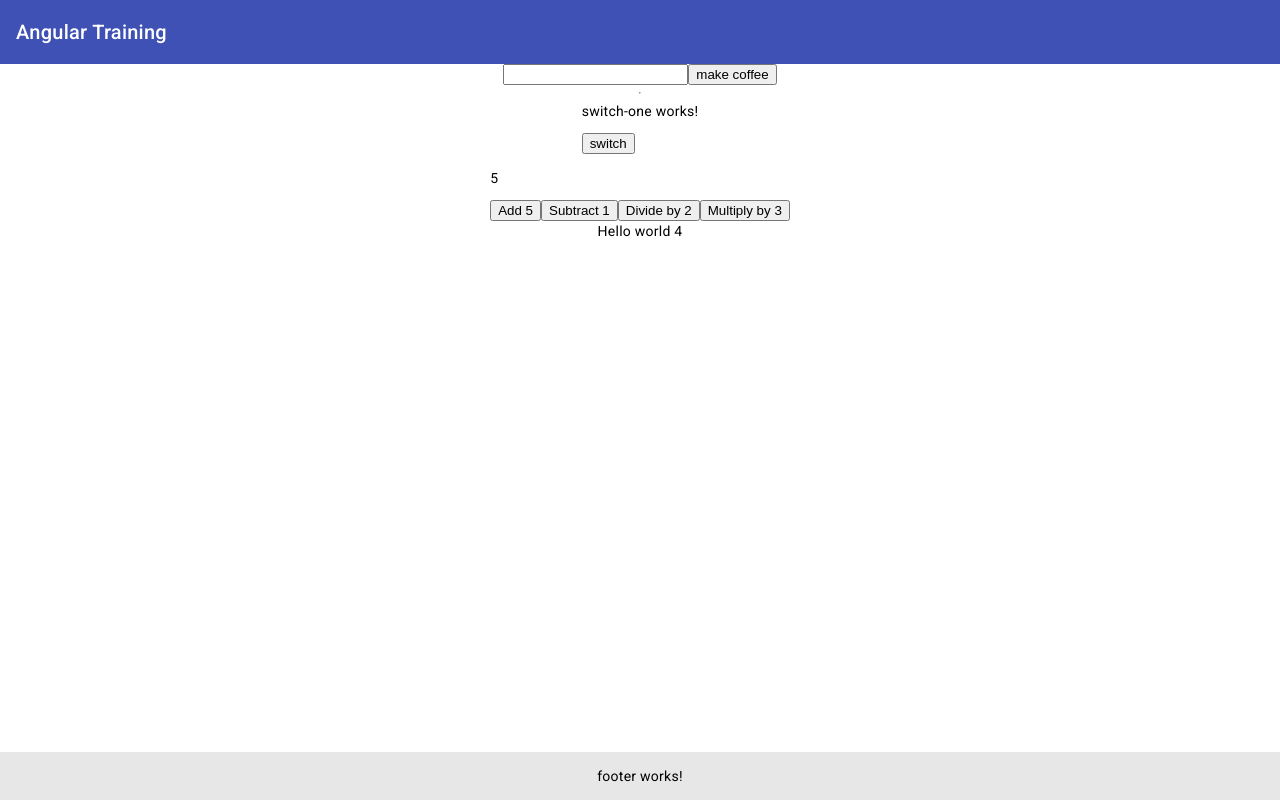
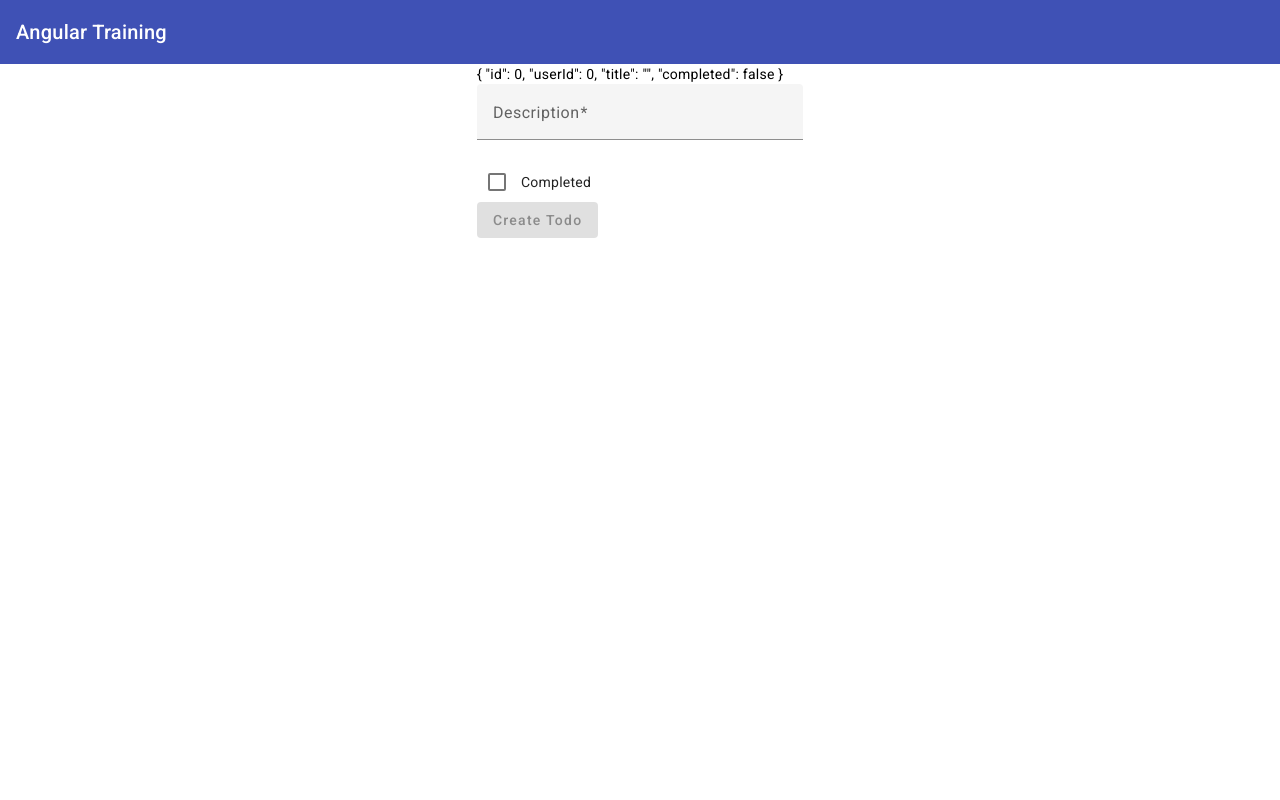
Before and after one commit to timmles/angular-training-2023, an Angular app: page / in a window 1280 px wide. Built offline with nearby package versions, Linux system fonts and the light colour scheme; no server answers.

Commit message:
template form

```diff
--- a/src/app/app.component.html
+++ b/src/app/app.component.html
@@ -1,15 +1,17 @@
 <div class="wrapper">
   <mat-toolbar color="primary">{{ title }}</mat-toolbar>
 
-  <div *ngIf="(getAllTodos | async) as myData">
-    <app-todo-summary [thingsToDo]="myData"></app-todo-summary>
-    <app-todo-list [thingsToDo]="myData" (thingsToDoDelete)="deleteTodo($event)"></app-todo-list>
-  </div>
+<!--  <div *ngIf="(getAllTodos | async) as myData">-->
+<!--    <app-todo-summary [thingsToDo]="myData"></app-todo-summary>-->
+<!--    <app-todo-list [thingsToDo]="myData" (thingsToDoDelete)="deleteTodo($event)"></app-todo-list>-->
+<!--  </div>-->
 
-  <app-generic-input (newItem)="addTodo($event)"></app-generic-input>
-  <hr>
-  <app-switch-example></app-switch-example>
-  <app-calculator></app-calculator>
-  <app-observables></app-observables>
-  <app-footer></app-footer>
+<!--  <app-generic-input (newItem)="addTodo($event)"></app-generic-input>-->
+<!--  <hr>-->
+<!--  <app-switch-example></app-switch-example>-->
+<!--  <app-calculator></app-calculator>-->
+<!--  <app-observables></app-observables>-->
+<!--  <app-footer></app-footer>-->
+
+  <app-template-form></app-template-form>
 </div>
--- /dev/null
+++ b/src/app/reactive-form/reactive-form.component.html
@@ -0,0 +1 @@
+<p>reactive-form works!</p>
--- /dev/null
+++ b/src/app/template-form/template-form.component.css
@@ -0,0 +1,9 @@
+.example-form {
+  min-width: 150px;
+  max-width: 500px;
+  width: 100%;
+}
+
+.example-full-width {
+  width: 100%;
+}
--- /dev/null
+++ b/src/app/template-form/template-form.component.html
@@ -0,0 +1,20 @@
+{{todo | json}}
+
+<form class="example-form" (ngSubmit)="createTodo()" #todoForm="ngForm">
+  <mat-form-field class="example-full-width">
+    <mat-label>Description</mat-label>
+    <input matInput #descriptionInput="ngModel" required minlength="3" maxlength="20" [(ngModel)]="todo.title" name="description" placeholder="What do you want to do?">
+  </mat-form-field>
+
+  <div *ngIf="descriptionInput.hasError('required') && descriptionInput.touched">
+    Description is required
+  </div>
+
+  <div *ngIf="descriptionInput.hasError('minlength') && descriptionInput.touched">
+    Description must have at least 3 characters
+  </div>
+
+  <mat-checkbox [(ngModel)]="todo.completed" name="completed">Completed</mat-checkbox>
+  <br>
+  <button mat-raised-button color="primary" [disabled]="todoForm.form.invalid">Create Todo</button>
+</form>
--- /dev/null
+++ b/src/app/template-form/template-form.component.ts
@@ -0,0 +1,26 @@
+import { Component } from '@angular/core';
+import { ToDo, TodoService } from '../todo.service';
+
+export enum TodoCategory {
+  HOME, WORK, PERSONAL
+}
+
+@Component({
+  selector: 'app-template-form',
+  templateUrl: './template-form.component.html',
+  styleUrls: ['./template-form.component.css']
+})
+export class TemplateFormComponent {
+  title: string = ''
+  todo: ToDo = new ToDo()
+  categoryOptions = Object.keys(TodoCategory).filter((item) => {
+    return isNaN(Number(item));
+  });
+
+  constructor(private todoService: TodoService) {
+  }
+
+  createTodo() {
+    this.todoService.addTodoFull(this.todo)
+  }
+}
--- a/src/app/todo.service.ts
+++ b/src/app/todo.service.ts
@@ -8,7 +8,7 @@ export class ToDo {
   title: string;
   completed: boolean;
 
-  constructor(userId: number, title: string, completed: boolean) {
+  constructor(userId: number = 0, title: string = '', completed: boolean = false) {
     this.userId = userId;
     this.title = title;
     this.completed = completed;
@@ -30,10 +30,14 @@ export class TodoService {
   }
 
   addTodo(todo: String) {
-    console.log("not implemented")
+    console.log(`not implemented: add todo: ${todo}`)
+  }
+
+  addTodoFull(todo: ToDo) {
+    console.log(`not implemented: add full todo: ${JSON.stringify(todo)}`)
   }
 
   deleteTodo(id: number) {
-    console.log("not implemented")
+    console.log(`not implemented: delete todo: ${id}`)
   }
 }
```
Also changed, not shown: src/app/app.module.ts (+16 -3 lines), src/app/reactive-form/reactive-form.component.ts (added, +10 -0 lines), src/app/reactive-form/reactive-form.component.css (added), 2 other files (tests, documents, lock files or other folders).
